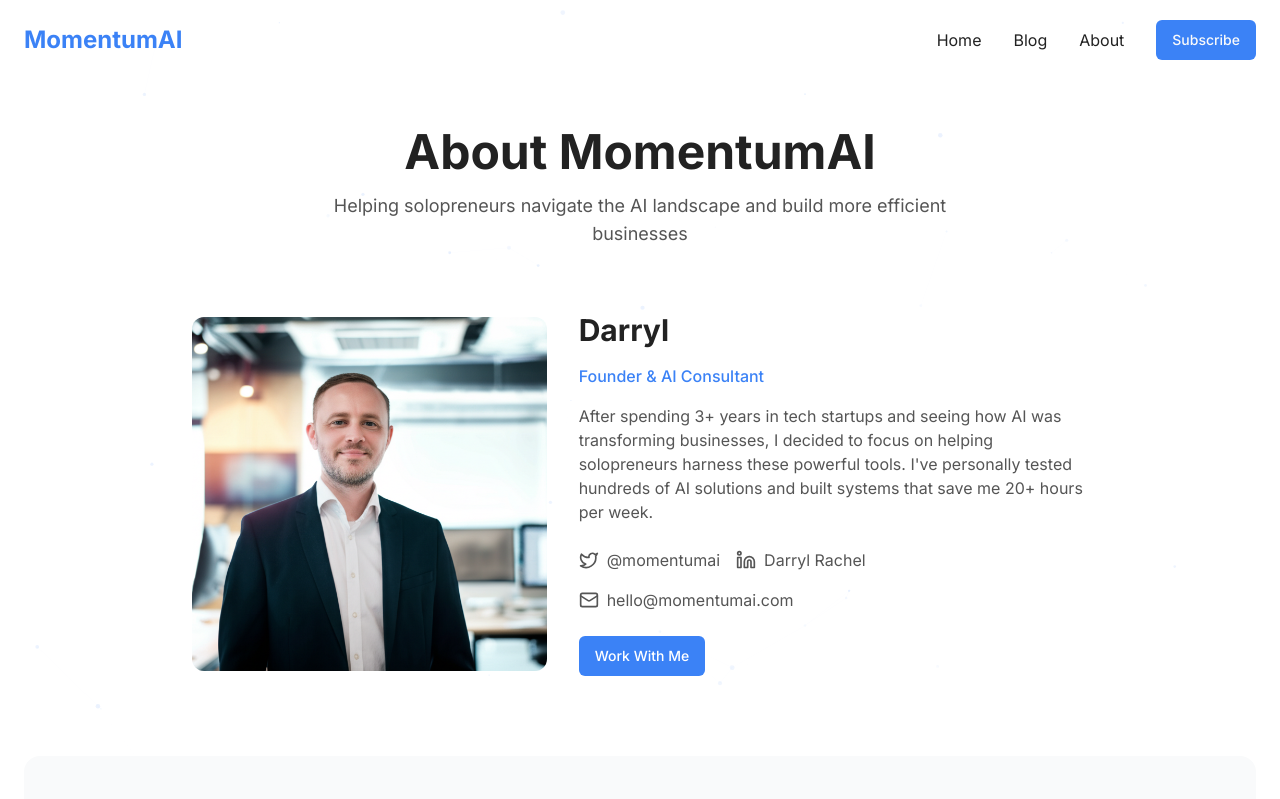
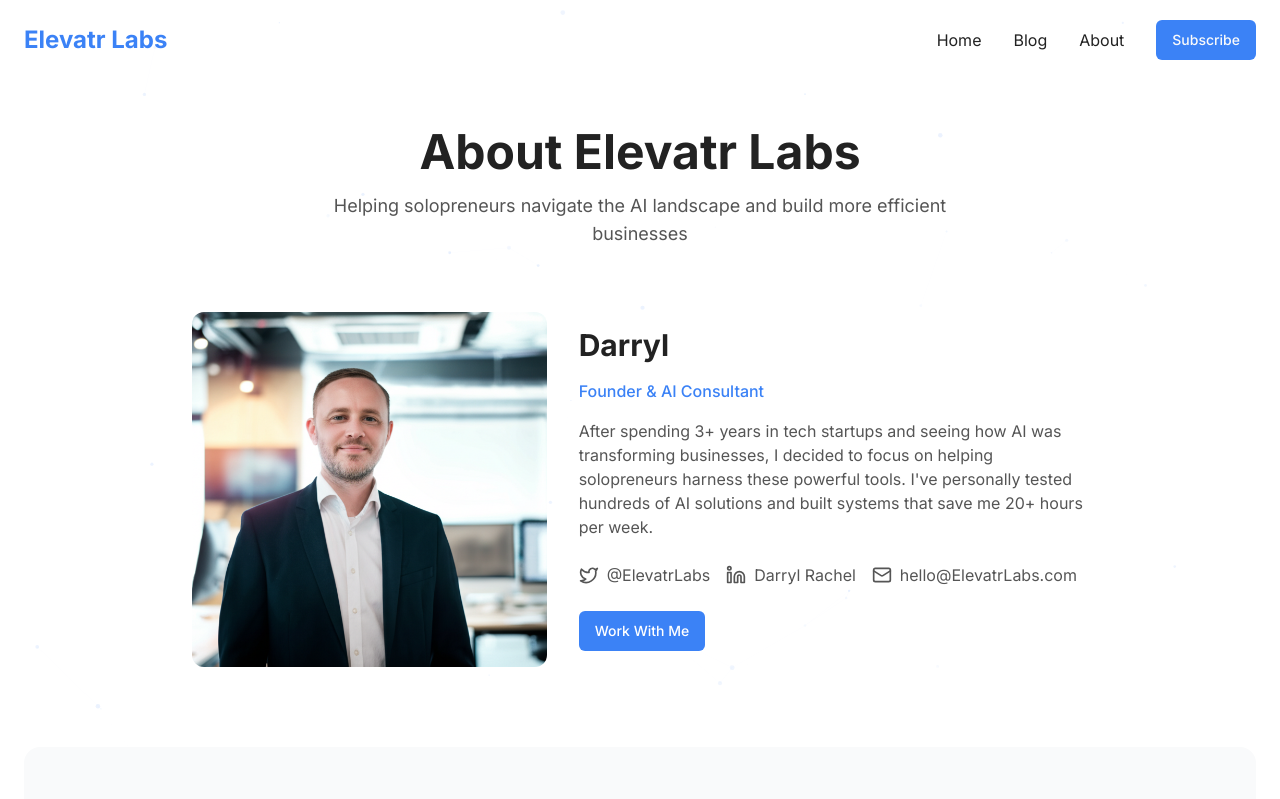
Before and after one commit to darrylrachel/blackheart-labs, a Next.js app: page /about in a window 1280 px wide. Shown: the top 799 px of the page. Built offline with nearby package versions, Linux system fonts and the light colour scheme.

Commit message:
update: Updated branding

```diff
--- a/app/about/page.tsx
+++ b/app/about/page.tsx
@@ -12,7 +12,7 @@ export default function AboutPage() {
         {/* Hero Section */}
         <AnimationWrapper>
           <div className="text-center mb-16">
-            <h1 className="text-4xl md:text-5xl font-bold text-charcoal mb-4">About MomentumAI</h1>
+            <h1 className="text-4xl md:text-5xl font-bold text-charcoal mb-4">About Elevatr Labs</h1>
             <p className="text-text-secondary text-lg max-w-2xl mx-auto">
               Helping solopreneurs navigate the AI landscape and build more efficient businesses
             </p>
@@ -27,7 +27,7 @@ export default function AboutPage() {
                 <div className="relative rounded-xl overflow-hidden aspect-square">
                   <Image
                     src="/modern-innovator.png"
-                    alt="Alex Mitchell - Founder of MomentumAI"
+                    alt="Alex Mitchell - Founder of Elevatr Labs"
                     fill
                     className="object-cover"
                     sizes="(max-width: 768px) 100vw, 400px"
@@ -54,7 +54,7 @@ export default function AboutPage() {
                     className="flex items-center text-text-secondary hover:text-electric-blue transition-colors"
                   >
                     <Twitter className="h-5 w-5 mr-2" />
-                    <span>@momentumai</span>
+                    <span>@ElevatrLabs</span>
                   </a>
                   <a
                     href="https://linkedin.com"
@@ -66,11 +66,11 @@ export default function AboutPage() {
                     <span>Darryl Rachel</span>
                   </a>
                   <a
-                    href="mailto:hello@momentumai.com"
+                    href="mailto:hello@Elevatr Labs.com"
                     className="flex items-center text-text-secondary hover:text-electric-blue transition-colors"
                   >
                     <Mail className="h-5 w-5 mr-2" />
-                    <span>hello@momentumai.com</span>
+                    <span>hello@ElevatrLabs.com</span>
                   </a>
                 </div>
 
@@ -90,7 +90,7 @@ export default function AboutPage() {
             <div className="max-w-3xl mx-auto text-center">
               <h2 className="text-3xl font-bold text-charcoal mb-6">Our Mission</h2>
               <p className="text-text-secondary text-lg mb-0">
-                At MomentumAI, we believe that AI should be accessible to everyone, not just big corporations. Our
+                At Elevatr Labs, we believe that AI should be accessible to everyone, not just big corporations. Our
                 mission is to demystify AI tools and help solopreneurs implement practical solutions that save time,
                 increase revenue, and create sustainable businesses without requiring technical expertise or large
                 teams.
@@ -215,7 +215,7 @@ export default function AboutPage() {
             <h2 className="text-3xl font-bold text-charcoal mb-6 text-center">Our Story</h2>
             <div className="prose prose-lg max-w-none text-text-secondary">
               <p>
-                MomentumAI started in 2023 when I realized that most AI content was either too technical for the
+                Elevatr Labs started in 2023 when I realized that most AI content was either too technical for the
                 average business owner or focused on enterprise solutions that weren't practical for solopreneurs.
               </p>
               <p>
@@ -228,7 +228,7 @@ export default function AboutPage() {
                 implementation guides, and a thriving community of forward-thinking solopreneurs.
               </p>
               <p>
-                Today, MomentumAI helps thousands of solopreneurs work smarter, not harder, by leveraging the right
+                Today, Elevatr Labs helps thousands of solopreneurs work smarter, not harder, by leveraging the right
                 AI tools for their specific needs.
               </p>
             </div>
--- a/app/contact/page.tsx
+++ b/app/contact/page.tsx
@@ -198,12 +198,12 @@ export default function ContactPage() {
                       <div>
                         <h3 className="font-bold text-charcoal mb-1">Email</h3>
                         <p className="text-text-secondary mb-1">General Inquiries:</p>
-                        <a href="mailto:hello@blackheartlabs.com" className="text-electric-blue hover:underline">
-                          hello@blackheartlabs.com
+                        <a href="mailto:hello@ElevatrLabs.com" className="text-electric-blue hover:underline">
+                          hello@ElevatrLabs.com
                         </a>
                         <p className="text-text-secondary mt-2 mb-1">Support:</p>
-                        <a href="mailto:support@momentum.ai" className="text-electric-blue hover:underline">
-                          support@momentum.ai
+                        <a href="mailto:support@ElevatrLabs.com" className="text-electric-blue hover:underline">
+                          support@ElevatrLabs.com
                         </a>
                       </div>
                     </div>
@@ -228,7 +228,7 @@ export default function ContactPage() {
                       <div>
                         <h3 className="font-bold text-charcoal mb-1">Address</h3>
                         <p className="text-text-secondary">
-                          MomentumAI
+                          Elevatr Labs
                           <br />
                           123 AI Avenue
                           <br />
@@ -347,7 +347,7 @@ export default function ContactPage() {
                     allowFullScreen={true}
                     loading="lazy"
                     referrerPolicy="no-referrer-when-downgrade"
-                    title="MomentumAI Office Location"
+                    title="Elevatr Labs Office Location"
                   ></iframe>
                 </div>
               </div>
@@ -365,7 +365,7 @@ export default function ContactPage() {
                     <h3 className="text-lg font-bold text-charcoal mb-2">What's the best way to contact you?</h3>
                     <p className="text-text-secondary">
                       For general inquiries, the contact form on this page is the best option. For urgent matters,
-                      please email us directly at support@momentum.ai.
+                      please email us directly at support@ElevatrLabs.com.
                     </p>
                   </div>
 
--- a/app/layout.tsx
+++ b/app/layout.tsx
@@ -10,14 +10,14 @@ import ParticleBackground from "@/components/particle-background"
 const inter = Inter({ subsets: ["latin"], display: "swap" })
 
 export const metadata: Metadata = {
-  title: "MomentumAI | AI Tools for Solopreneurs",
+  title: "Elevatr Labs | AI Tools for Solopreneurs",
   description:
     "Helping solopreneurs discover the best AI tools to automate, scale, and thrive with actionable guides and honest reviews.",
   openGraph: {
-    title: "MomentumAI | AI Tools for Solopreneurs",
+    title: "Elevatr Labs | AI Tools for Solopreneurs",
     description: "Work smarter, not harder. The best AI tools for solo entrepreneurs in one place.",
     type: "website",
-    url: "https://momentum.ai",
+    url: "https://elevatrlabs.com",
   },
     generator: 'v0.dev'
 }
--- a/app/privacy/page.tsx
+++ b/app/privacy/page.tsx
@@ -22,7 +22,7 @@ export default function PrivacyPolicyPage() {
               <p className="text-lg">Last Updated: April 26, 2025</p>
 
               <p>
-                At MomentumAI, we take your privacy seriously. This Privacy Policy explains how we collect, use,
+                At Elevatr Labs, we take your privacy seriously. This Privacy Policy explains how we collect, use,
                 disclose, and safeguard your information when you visit our website or use our services.
               </p>
 
@@ -137,12 +137,12 @@ export default function PrivacyPolicyPage() {
               <p>If you have any questions about this Privacy Policy, please contact us at:</p>
               <p className="mb-1">
                 Email:{" "}
-                <a href="mailto:privacy@blackheartlabs.com" className="text-electric-blue">
-                  privacy@blackheartlabs.com
+                <a href="mailto:privacy@ElevatrLabs.com" className="text-electric-blue">
+                  privacy@ElevatrLabs.com
                 </a>
               </p>
               <p>
-                MomentumAI
+                Elevatr Labs
                 <br />
                 123 AI Avenue
                 <br />
--- a/app/subscribe/page.tsx
+++ b/app/subscribe/page.tsx
@@ -11,7 +11,7 @@ export default function SubscribePage() {
         {/* Hero Section */}
         <AnimationWrapper>
           <div className="text-center mb-16">
-            <h1 className="text-4xl md:text-5xl font-bold text-charcoal mb-4">Join MomentumAI</h1>
+            <h1 className="text-4xl md:text-5xl font-bold text-charcoal mb-4">Join Elevatr Labs</h1>
             <p className="text-text-secondary text-lg max-w-2xl mx-auto">
               Get exclusive access to premium AI insights, tools, and strategies to transform your solopreneur journey
             </p>
@@ -264,8 +264,8 @@ export default function SubscribePage() {
                   <p className="text-text-secondary text-sm flex items-center">
                     <Mail className="h-4 w-4 mr-2 text-electric-blue" />
                     Or email us directly at{" "}
-                    <a href="mailto:hello@blackheartlabs.com" className="text-electric-blue ml-1">
-                      hello@momentumai.com
+                    <a href="mailto:hello@ElevatrLabs.com" className="text-electric-blue ml-1">
+                      hello@ElevatrLabs.com
                     </a>
                   </p>
                 </div>
@@ -368,7 +368,7 @@ export default function SubscribePage() {
                 </div>
 
                 <p className="text-text-secondary mb-4">
-                  "As someone who was skeptical about AI, the practical approach at MomentumAI changed my
+                  "As someone who was skeptical about AI, the practical approach at Elevatr Labs changed my
                   perspective. The community is incredibly supportive, and I've found tools that actually make sense for
                   my coaching business."
                 </p>
--- a/app/terms/page.tsx
+++ b/app/terms/page.tsx
@@ -22,7 +22,7 @@ export default function TermsOfServicePage() {
               <p className="text-lg">Last Updated: April 26, 2025</p>
 
               <p>
-                Please read these Terms of Service ("Terms") carefully before using the MomentumAI website and
+                Please read these Terms of Service ("Terms") carefully before using the Elevatr Labs website and
                 services.
               </p>
 
@@ -36,12 +36,12 @@ export default function TermsOfServicePage() {
               <h2 className="text-2xl font-bold text-charcoal mt-8 mb-4">2. Intellectual Property</h2>
               <p>
                 The content on our website, including text, graphics, logos, images, audio clips, digital downloads,
-                data compilations, and software, is the property of MomentumAI or its content suppliers and is
+                data compilations, and software, is the property of Elevatr Labs or its content suppliers and is
                 protected by international copyright laws.
               </p>
               <p>
                 Our trademarks and trade dress may not be used in connection with any product or service without the
-                prior written consent of MomentumAI.
+                prior written consent of Elevatr Labs.
               </p>
 
               <h2 className="text-2xl font-bold text-charcoal mt-8 mb-4">3. User Accounts</h2>
@@ -118,7 +118,7 @@ export default function TermsOfServicePage() {
 
               <h2 className="text-2xl font-bold text-charcoal mt-8 mb-4">7. Limitation of Liability</h2>
               <p>
-                In no event shall MomentumAI, its directors, employees, partners, agents, suppliers, or affiliates
+                In no event shall Elevatr Labs, its directors, employees, partners, agents, suppliers, or affiliates
                 be liable for any indirect, incidental, special, consequential, or punitive damages, including without
                 limitation, loss of profits, data, use, goodwill, or other intangible losses, resulting from:
               </p>
@@ -171,7 +171,7 @@ export default function TermsOfServicePage() {
                 </a>
               </p>
               <p>
-                MomentumAI
+                Elevatr Labs
                 <br />
                 123 AI Avenue
                 <br />
--- a/components/about-section.tsx
+++ b/components/about-section.tsx
@@ -10,7 +10,7 @@ const AboutSection = () => {
           <div className="bg-gray-50 border border-gray-100 max-w-4xl mx-auto text-center p-8 md:p-12 rounded-2xl relative overflow-hidden shadow-sm">
             <div className="absolute inset-0 bg-electric-blue/5 z-[-1]"></div>
 
-            <h2 className="text-3xl md:text-4xl font-bold text-charcoal mb-6">Why MomentumAI?</h2>
+            <h2 className="text-3xl md:text-4xl font-bold text-charcoal mb-6">Why Elevatr Labs?</h2>
             <p className="text-lg md:text-xl text-text-secondary mb-8 max-w-2xl mx-auto">
               I'm a solopreneur simplifying AI adoption. Discover the tools that help you work less and earn more.
             </p>
--- a/components/footer.tsx
+++ b/components/footer.tsx
@@ -6,7 +6,7 @@ const Footer = () => {
       <div className="container mx-auto px-4 md:px-6">
         <div className="grid grid-cols-1 md:grid-cols-3 gap-8">
           <div>
-            <h3 className="text-electric-blue font-bold text-xl mb-4">MomentumAI</h3>
+            <h3 className="text-electric-blue font-bold text-xl mb-4">Elevatr Labs</h3>
             <p className="text-text-secondary mb-4 max-w-md">
               Helping solopreneurs find the best AI tools to automate, scale, and thrive in the digital economy.
             </p>
@@ -96,7 +96,7 @@ const Footer = () => {
         </div>
 
         <div className="border-t border-gray-200 mt-10 pt-6 text-center text-text-secondary">
-          <p>Copyright © {new Date().getFullYear()} MomentumAI. All rights reserved.</p>
+          <p>Copyright © {new Date().getFullYear()} Elevatr Labs. All rights reserved.</p>
         </div>
       </div>
     </footer>
--- a/components/header.tsx
+++ b/components/header.tsx
@@ -28,7 +28,7 @@ const Header = () => {
     >
       <div className="container mx-auto px-4 md:px-6 flex items-center justify-between">
         <Link href="/" className="flex items-center">
-          <h1 className="text-electric-blue font-bold text-2xl">MomentumAI</h1>
+          <h1 className="text-electric-blue font-bold text-2xl">Elevatr Labs</h1>
         </Link>
 
         {/* Desktop Navigation */}
```
Also changed, not shown: public/elevatrlabs-logo.svg (added).
